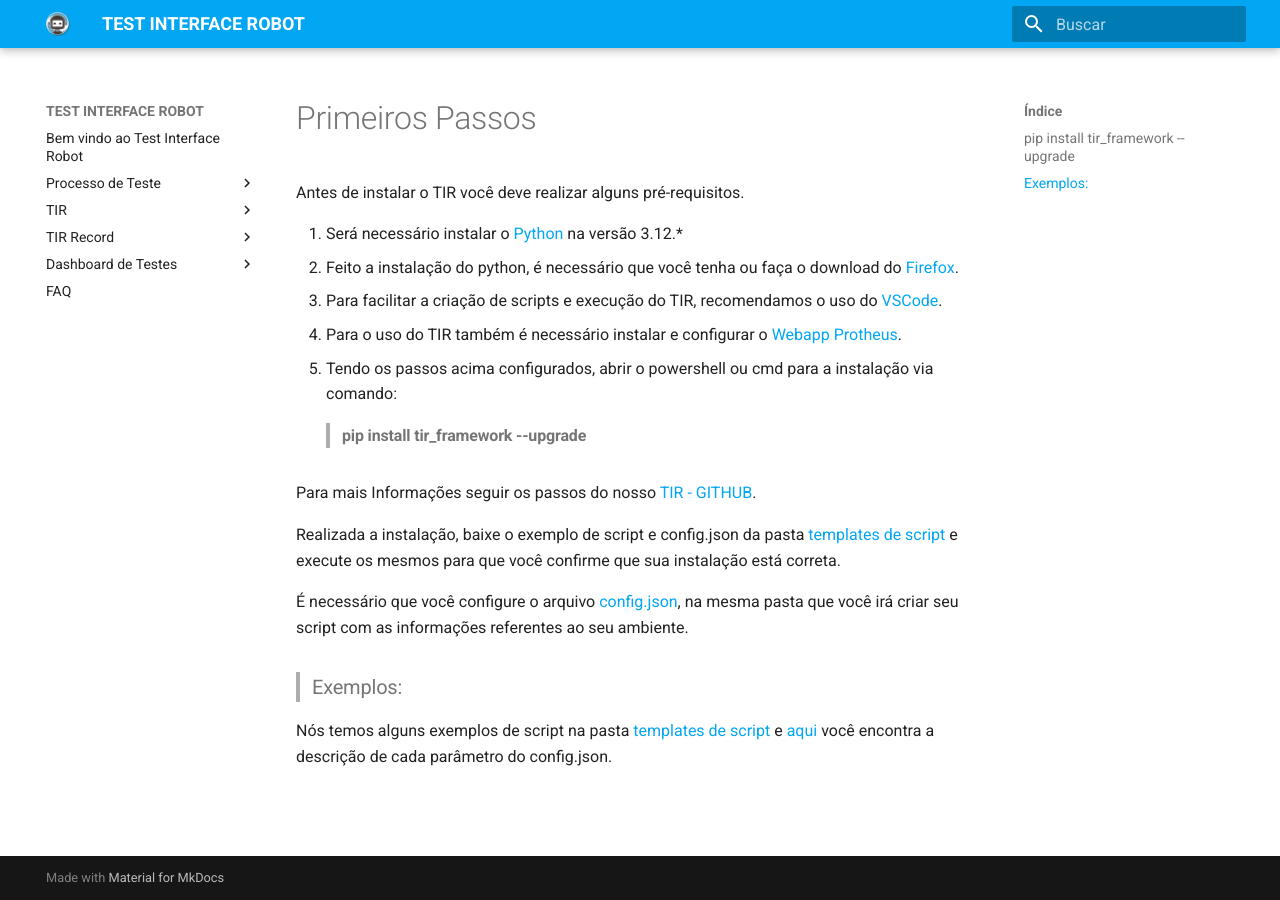
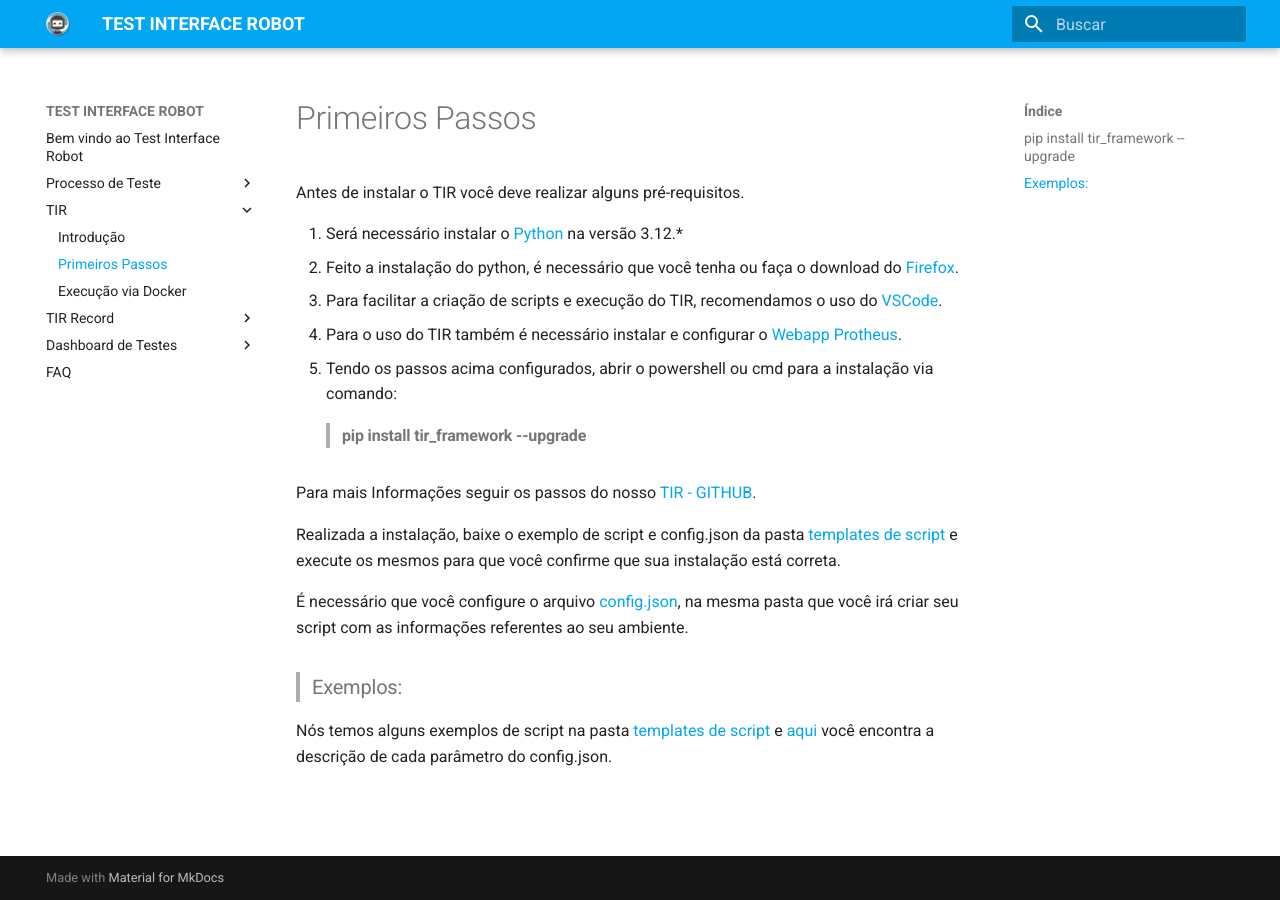
Before and after one commit to totvs/tir-docs, an MkDocs documentation site: the page built from docs/tir/first.md, in a window 1280 px wide. Built offline with MkDocs 1.6.1 and Material for MkDocs 9.7.7, drawn with Linux system fonts in a browser that asks for light colours.

Commit message:
path fix

```diff
--- a/mkdocs.yml
+++ b/mkdocs.yml
@@ -16,8 +16,8 @@ nav:
       # - 'Automação': './testes/Automação.md'
     - 'TIR':
       - 'Introdução': 'TIR.md'
-      - 'Primeiros Passos': './TIR/first.md'
-      - 'Execução via Docker': './TIR/execdocker.md'
+      - 'Primeiros Passos': './tir/first.md'
+      - 'Execução via Docker': './tir/execdocker.md'
     - 'TIR Record':
       - 'Introdução': './tir-record/introducaoTirRecord.md'
       - 'Guia do usuário': './tir-record/ComoUsar.md'
```
